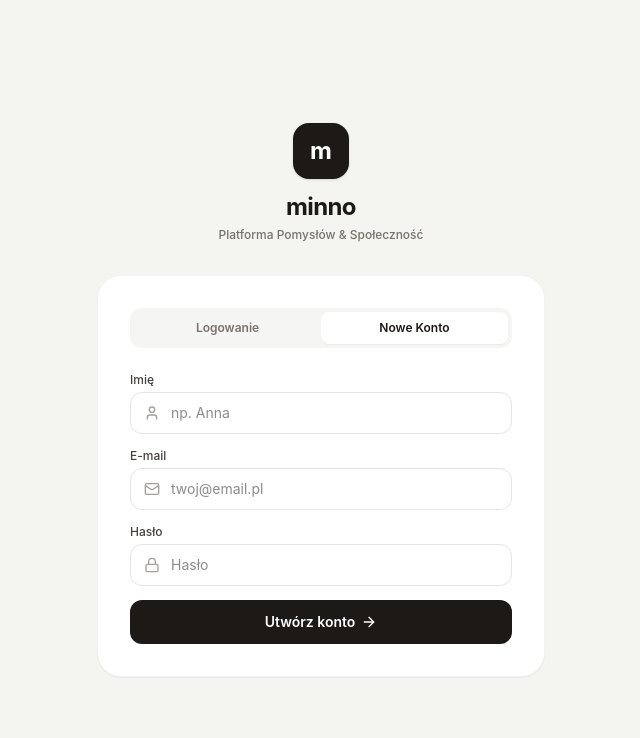
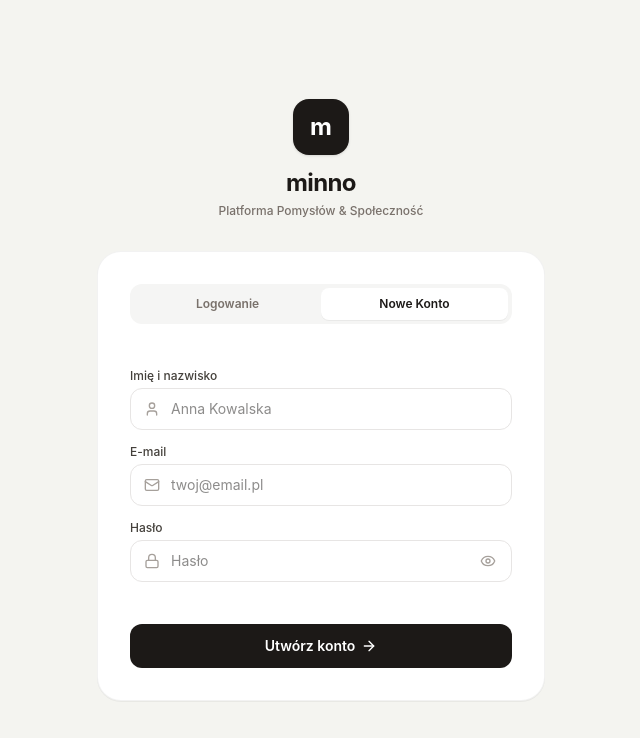
Before and after one commit to nikiwiii/hubmi, a Next.js app in the folder front/: page /auth in a window 1280 px wide. Both pictures are taken after a click on the button "Nowe Konto". Shown: the top 738 px of the page, without its empty margins (316-956 px from the left). Built offline with nearby package versions, Linux system fonts and the light colour scheme; no server answers.

Commit message:
feat: add password visibility toggle and improve auth form layout

```diff
--- a/front/app/auth/page.tsx
+++ b/front/app/auth/page.tsx
@@ -12,6 +12,8 @@ import {
   CheckCircle2,
   AlertCircle,
   Loader2,
+  Eye,
+  EyeOff,
 } from "lucide-react";
 import { useApp } from "../context/AppContext";
 
@@ -25,6 +27,7 @@ export default function AuthPage() {
   const [errorMsg, setErrorMsg] = useState("");
   const [successMsg, setSuccessMsg] = useState("");
   const [isSubmitting, setIsSubmitting] = useState(false);
+  const [showPassword, setShowPassword] = useState(false);
 
   const handleLoginOrRegister = async (
     e: React.SyntheticEvent<HTMLFormElement>,
@@ -68,17 +71,23 @@ export default function AuthPage() {
         setSuccessMsg(`Konto utworzone pomyślnie. Witaj, ${user.name}!`);
         setTimeout(() => navigate("discover"), 600);
       } catch (backendErr: any) {
-        let msg = backendErr?.message || "Wystąpił błąd podczas rejestracji konta.";
+        let msg =
+          backendErr?.message || "Wystąpił błąd podczas rejestracji konta.";
         if (
           typeof msg !== "string" ||
           msg.includes("[object Object]") ||
           msg.includes("object Object")
         ) {
-          msg = password.length < 4 ? "Za krótkie hasło!" : "Wystąpił błąd podczas rejestracji konta.";
+          msg =
+            password.length < 4
+              ? "Za krótkie hasło!"
+              : "Wystąpił błąd podczas rejestracji konta.";
         }
         if (
           msg.toLowerCase().includes("hasło") &&
-          (msg.toLowerCase().includes("krótki") || msg.toLowerCase().includes("znaki") || msg.toLowerCase().includes("short"))
+          (msg.toLowerCase().includes("krótki") ||
+            msg.toLowerCase().includes("znaki") ||
+            msg.toLowerCase().includes("short"))
         ) {
           msg = "Za krótkie hasło!";
         }
@@ -133,9 +142,10 @@ export default function AuthPage() {
         </p>
       </div>
 
-      <div className="w-full max-w-md bg-white rounded-3xl p-6 sm:p-8 border border-black/5 shadow-2xs">
+      <div className="w-full max-w-md bg-white rounded-3xl p-6 sm:p-8 border border-black/5 shadow-2xs h-112.5 flex flex-col justify-between">
+        <div>
           {/* Toggle Login / Register */}
-        <div className="flex bg-stone-100 p-1 rounded-xl mb-6">
+          <div className="flex bg-stone-100 p-1 rounded-xl mb-3 shrink-0">
             <button
               type="button"
               onClick={() => {
@@ -143,7 +153,8 @@ export default function AuthPage() {
                 setErrorMsg("");
                 setSuccessMsg("");
               }}
-            className={`flex-1 py-2 text-xs font-semibold rounded-lg transition-all cursor-pointer ${!isRegister
+              className={`flex-1 py-2 text-xs font-semibold rounded-lg transition-all cursor-pointer ${
+                !isRegister
                   ? "bg-white text-stone-900 shadow-2xs"
                   : "text-stone-500 hover:text-stone-800"
               }`}
@@ -157,7 +168,8 @@ export default function AuthPage() {
                 setErrorMsg("");
                 setSuccessMsg("");
               }}
-            className={`flex-1 py-2 text-xs font-semibold rounded-lg transition-all cursor-pointer ${isRegister
+              className={`flex-1 py-2 text-xs font-semibold rounded-lg transition-all cursor-pointer ${
+                isRegister
                   ? "bg-white text-stone-900 shadow-2xs"
                   : "text-stone-500 hover:text-stone-800"
               }`}
@@ -166,25 +178,33 @@ export default function AuthPage() {
             </button>
           </div>
 
+          {/* Reserved height alert area */}
+          <div className="min-h-5 mb-2 flex flex-col justify-center">
             {errorMsg && (
-          <div className="mb-4 p-3 bg-rose-50 border border-rose-200/60 text-rose-700 rounded-xl text-xs font-medium flex items-start gap-2">
+              <div className="p-2.5 bg-rose-50 border border-rose-200/60 text-rose-700 rounded-xl text-xs font-medium flex items-start gap-2 animate-in fade-in duration-150">
                 <AlertCircle className="w-4 h-4 text-rose-500 shrink-0 mt-0.5" />
                 <span>{errorMsg}</span>
               </div>
             )}
 
             {successMsg && (
-          <div className="mb-4 p-3 bg-emerald-50 border border-emerald-200/60 text-emerald-800 rounded-xl text-xs font-medium flex items-center gap-2">
+              <div className="p-2.5 bg-emerald-50 border border-emerald-200/60 text-emerald-800 rounded-xl text-xs font-medium flex items-center gap-2 animate-in fade-in duration-150">
                 <CheckCircle2 className="w-4 h-4 text-emerald-600 shrink-0" />
                 <span>{successMsg}</span>
               </div>
             )}
+          </div>
+        </div>
 
-        <form onSubmit={handleLoginOrRegister} className="space-y-3.5">
-          {isRegister && (
+        <form
+          onSubmit={handleLoginOrRegister}
+          className="flex-1 flex flex-col justify-between pt-1"
+        >
+          <div className="space-y-3.5">
+            {isRegister ? (
               <div>
                 <label className="block text-xs font-medium text-stone-700 mb-1">
-                Imię
+                  Imię i nazwisko
                 </label>
                 <div className="relative">
                   <UserIcon className="absolute left-3.5 top-1/2 -translate-y-1/2 w-4 h-4 text-stone-400" />
@@ -192,12 +212,14 @@ export default function AuthPage() {
                     type="text"
                     value={name}
                     onChange={(e) => setName(e.target.value)}
-                  placeholder="np. Anna"
+                    placeholder="Anna Kowalska"
                     disabled={isSubmitting}
                     className="w-full pl-10 pr-3 py-2.5 rounded-xl border border-stone-200 focus:border-stone-900 focus:outline-none text-sm text-stone-900 disabled:opacity-50"
                   />
                 </div>
               </div>
+            ) : (
+              <></>
             )}
 
             <div>
@@ -223,21 +245,37 @@ export default function AuthPage() {
               </label>
               <div className="relative">
                 <Lock className="absolute left-3.5 top-1/2 -translate-y-1/2 w-4 h-4 text-stone-400" />
+
                 <input
-                type="password"
+                  type={showPassword ? "text" : "password"}
                   value={password}
                   onChange={(e) => setPassword(e.target.value)}
                   placeholder="Hasło"
                   disabled={isSubmitting}
-                className="w-full pl-10 pr-3 py-2.5 rounded-xl border border-stone-200 focus:border-stone-900 focus:outline-none text-sm text-stone-900 disabled:opacity-50"
+                  className="w-full pl-10 pr-10 py-2.5 rounded-xl border border-stone-200 focus:border-stone-900 focus:outline-none text-sm text-stone-900 disabled:opacity-50"
                 />
+
+                <button
+                  type="button"
+                  onClick={() => setShowPassword((prev) => !prev)}
+                  disabled={isSubmitting}
+                  className="absolute right-3 top-1/2 -translate-y-1/2 text-stone-400 hover:text-stone-700 transition-colors p-1 rounded-lg cursor-pointer"
+                  title={showPassword ? "Ukryj hasło" : "Pokaż hasło"}
+                >
+                  {showPassword ? (
+                    <EyeOff className="w-4 h-4" />
+                  ) : (
+                    <Eye className="w-4 h-4" />
+                  )}
+                </button>
+              </div>
             </div>
           </div>
 
           <button
             type="submit"
             disabled={isSubmitting}
-            className="w-full py-3 px-4 bg-stone-900 hover:bg-stone-800 text-white rounded-xl text-sm font-semibold transition-all flex items-center justify-center gap-1.5 cursor-pointer mt-2 disabled:opacity-60 disabled:cursor-not-allowed"
+            className="w-full py-3 px-4 bg-stone-900 hover:bg-stone-800 text-white rounded-xl text-sm font-semibold transition-all flex items-center justify-center gap-1.5 cursor-pointer mt-4 disabled:opacity-60 disabled:cursor-not-allowed shrink-0"
           >
             {isSubmitting ? (
               <>
--- a/front/app/globals.css
+++ b/front/app/globals.css
@@ -1,5 +1,5 @@
+@import url('https://fonts.googleapis.com/css2?family=Ubuntu:wght@400;500;700&display=swap');
 @import "tailwindcss";
-@import url('https://fonts.googleapis.com/css2?family=Ubuntu:wght@400;500;700&display=swap');
 
 @theme {
   --font-ubuntu: var(--font-ubuntu), "Ubuntu", sans-serif;
```
Lines whose indentation alone changed are shown as unchanged.
